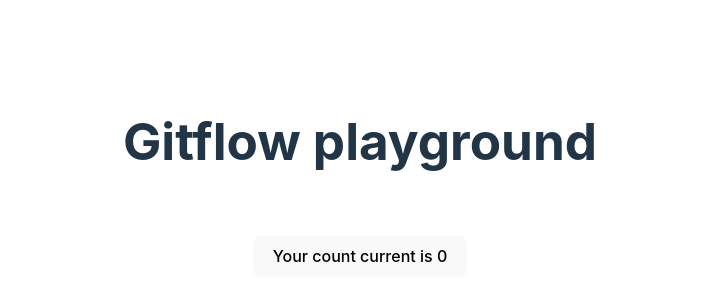
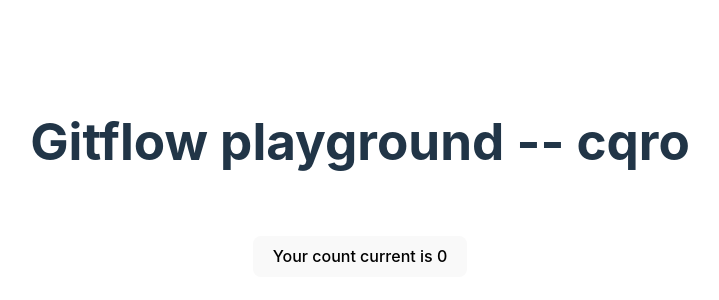
Before and after one commit to felixkpt/gitflow-playground, a React (Vite) app: page / in a window 1280 px wide. Shown: the part 206-506 px from the top of the page, without its empty margins (280-999 px from the left). Built offline with nearby package versions, Linux system fonts and the light colour scheme.

Commit message:
merge to linton branch

```diff
--- a/src/App.tsx
+++ b/src/App.tsx
@@ -6,7 +6,7 @@ function App() {
 
   return (
     <>
-      <h1>Gitflow playground</h1>
+      <h1>Gitflow playground -- cqro</h1>
       <div className="card">
         <button onClick={() => setCount((count) => count + 1)}>
           Your count current is {count}
```
